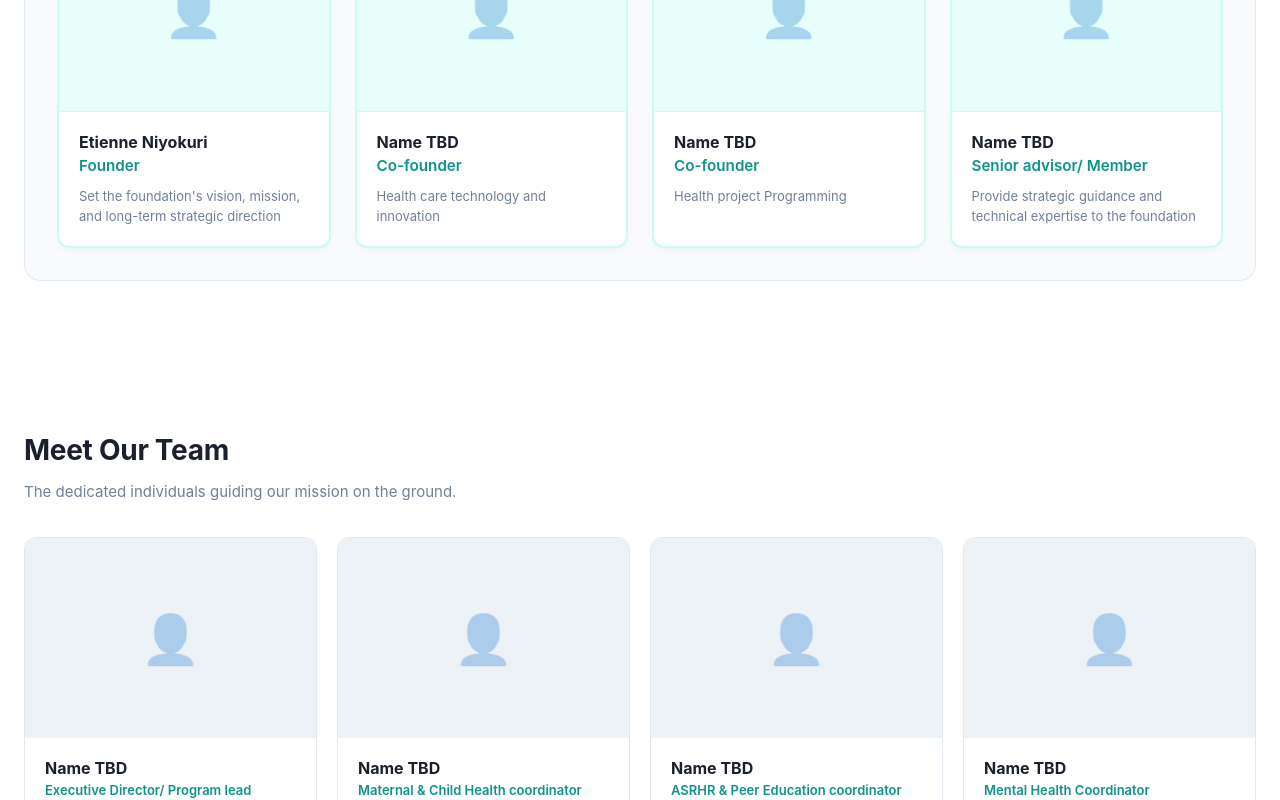
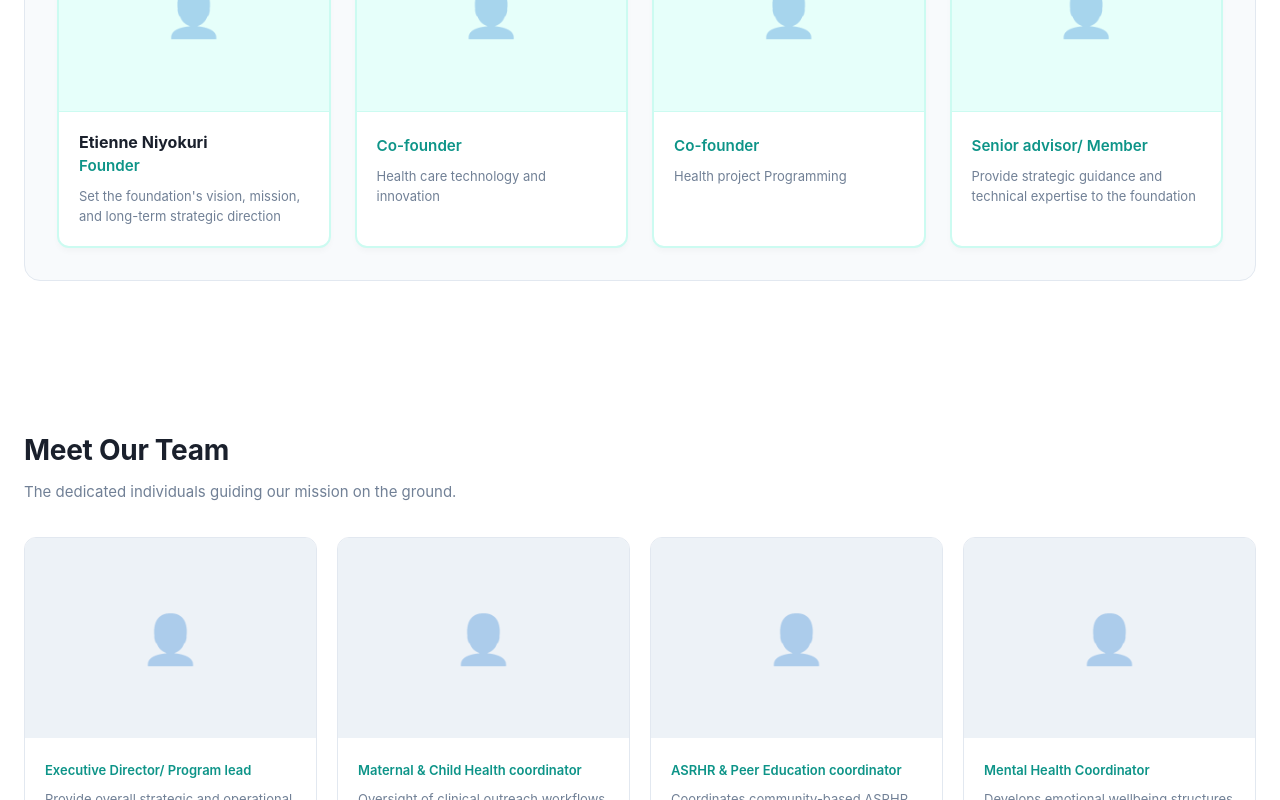
Before and after one commit to stevemichaelfoundation-sys/steve_foundation, a Next.js app: page /about-us in a window 1280 px wide. Shown: the part 880-1680 px from the top of the page. Built offline with nearby package versions, Linux system fonts and the light colour scheme.

Commit message:
removed tda in empty space

```diff
--- a/app/about-us/page.js
+++ b/app/about-us/page.js
@@ -121,7 +121,7 @@ export default function AboutPage() {
                     <span className="avatarSymbol">{member.imgPlaceholder}</span>
                   </div>
                   <div className="teamInfoDetails">
-                    <h3 className="memberName">{member.name || "Name TBD"}</h3>
+                    <h3 className="memberName">{member.name || ""}</h3>
                     <span className="memberTitlePosition">{member.position}</span>
                     {member.description && (
                       <p className="memberShortDescription">{member.description}</p>
@@ -144,7 +144,7 @@ export default function AboutPage() {
                     <span className="avatarSymbol">{member.imgPlaceholder}</span>
                   </div>
                   <div className="teamInfoDetails">
-                    <h3 className="memberName">{member.name || "Name TBD"}</h3>
+                    <h3 className="memberName">{member.name || ""}</h3>
                     <span className="memberTitlePosition">{member.position}</span>
                     <p className="memberShortDescription">{member.description}</p>
                   </div>
```
